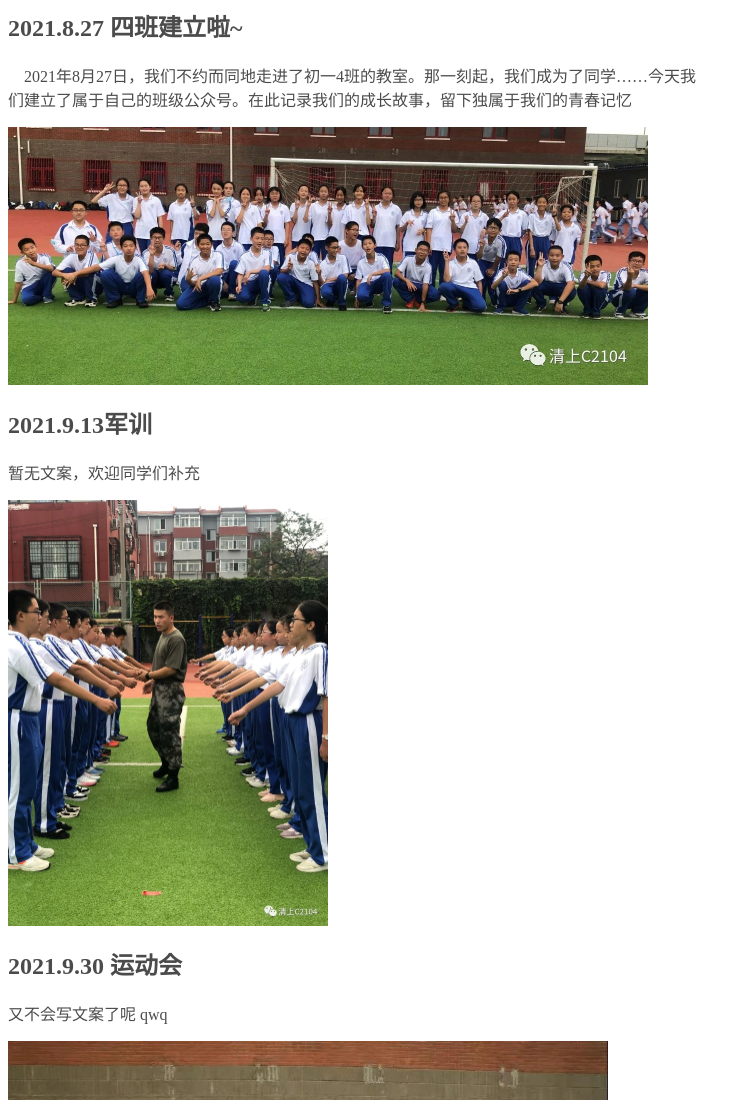
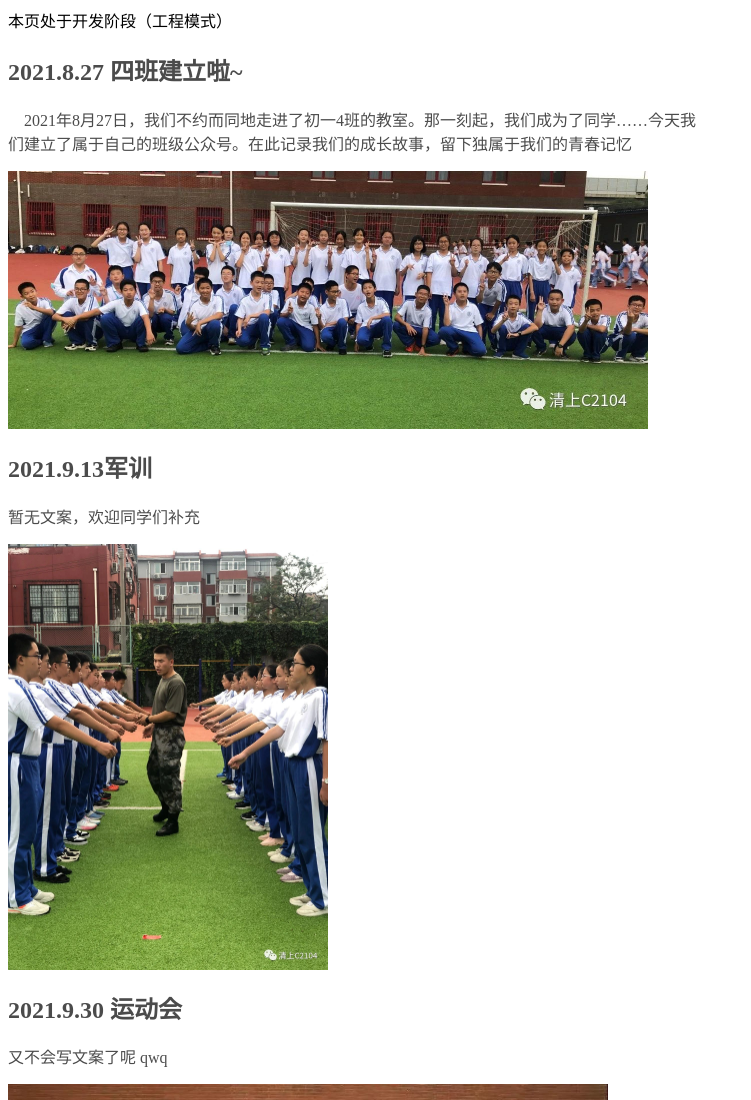
Before and after one commit to ChenRuiFan2008/chenruifan2008.github.io, a plain HTML site: page history.html in a window 1280 px wide. Shown: the top 1100 px of the page, without its empty margins (0-751 px from the left). Drawn offline with Linux system fonts and the light colour scheme.

Commit message:
Update history.html

```diff
--- a/history.html
+++ b/history.html
@@ -64,6 +64,7 @@
         </style>
     </head>
     <body>
+        <p>本页处于开发阶段（工程模式）</p>
         <div id="te1">
             <h2>2021.8.27 四班建立啦~</h2>
             <p>&nbsp;&nbsp;&nbsp;&nbsp;2021年8月27日，我们不约而同地走进了初一4班的教室。那一刻起，我们成为了同学……今天我们建立了属于自己的班级公众号。在此记录我们的成长故事，留下独属于我们的青春记忆</p>
```
